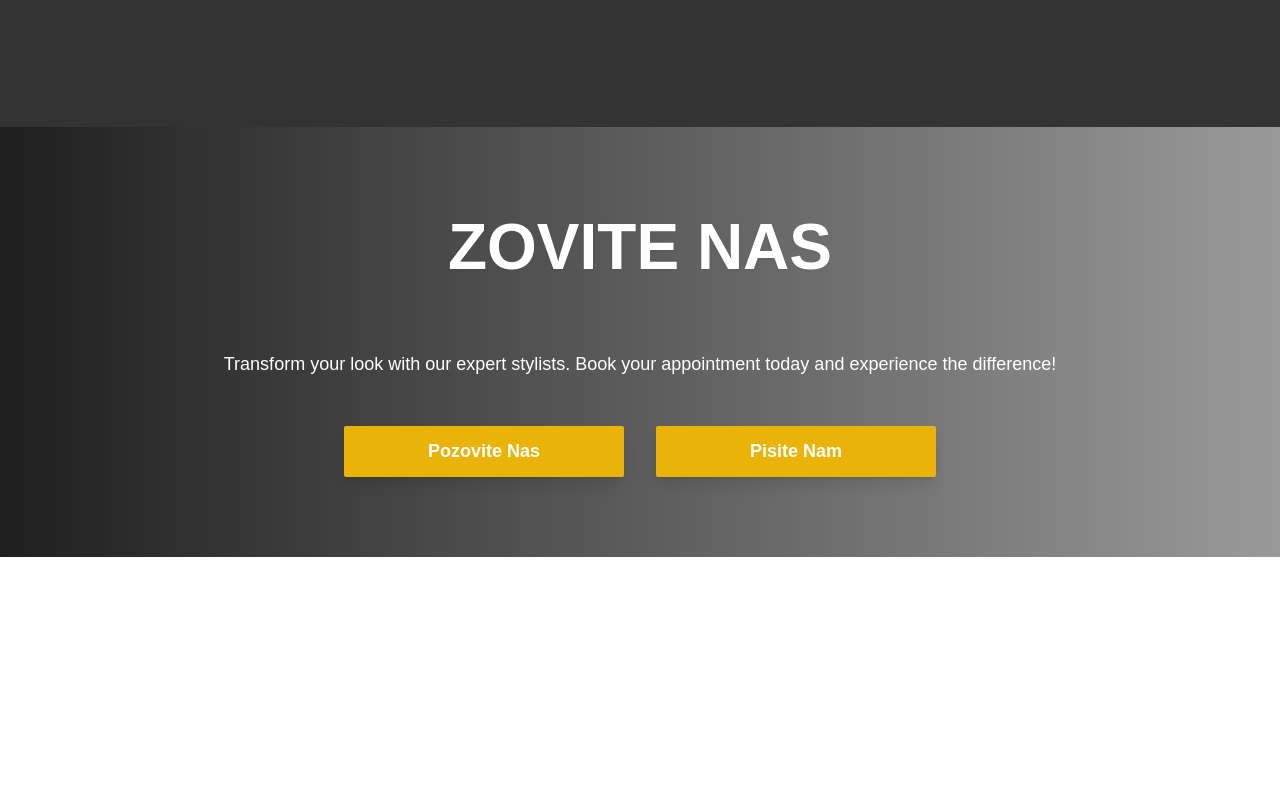
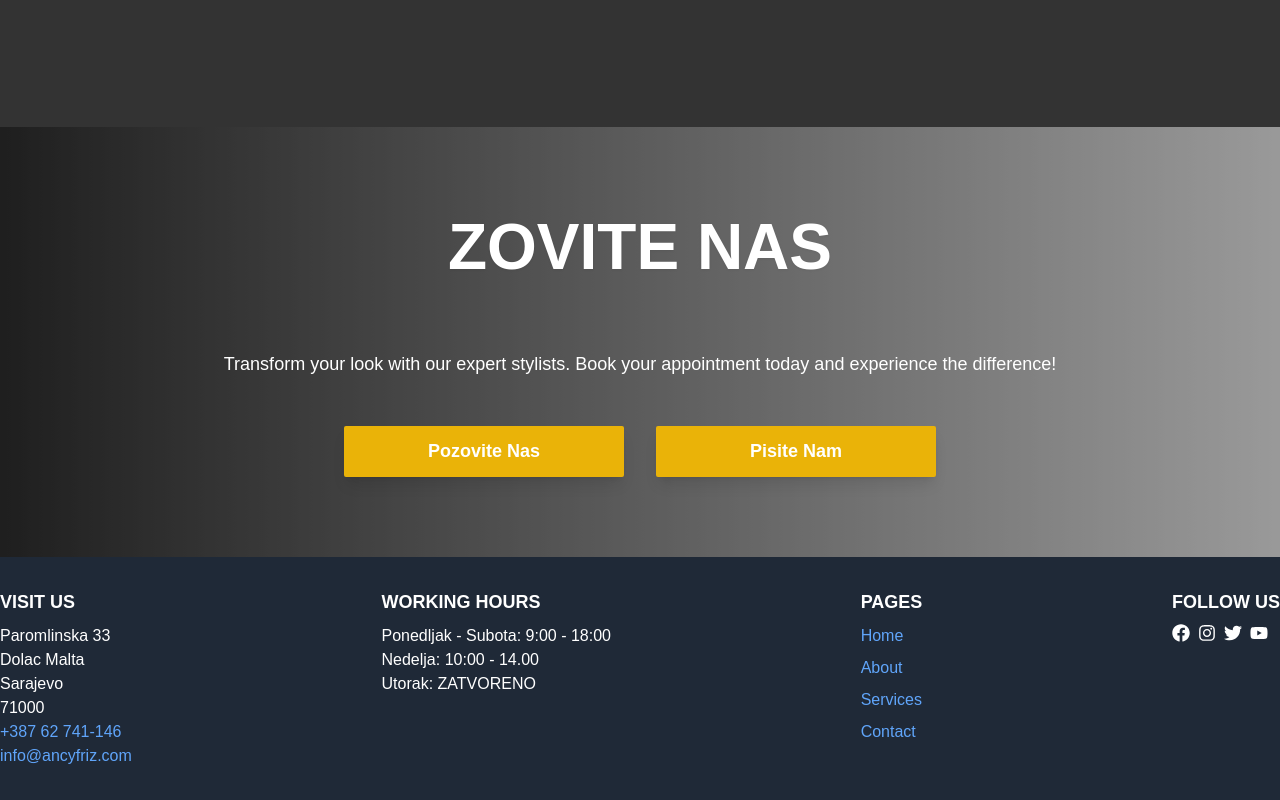
Before and after one commit to MeldinRadoncic/ancyfriz, a React (Create React App) app: page / in a window 1280 px wide. Shown: the part 8661-9461 px from the top of the page. Before the commit the page ends 9218 px from the top, so only its background shows below. Built offline with nearby package versions, Linux system fonts and the light colour scheme.

Commit message:
Creating Footer

```diff
--- a/src/App.js
+++ b/src/App.js
@@ -9,6 +9,7 @@ import "aos/dist/aos.css";
 import "./App.css";
 import Pages from "./Components/Routes/Pages";
 import Navbar from "./Components/Layout/Navbar/Navbar";
+import Footer from "./Components/Layout/Footer/Footer";
 
 function App() {
   // Initialize AOS library for animations
@@ -23,6 +24,8 @@ function App() {
       <Navbar />
       {/* Pages component contains all the routes of the website. */}
       <Pages />
+      {/* Footer component contains the footer of the website. */}
+      <Footer />
     </>
   );
 }
--- /dev/null
+++ b/src/AppData/SocialMediaData.js
@@ -0,0 +1,33 @@
+import React from 'react';
+import { FaFacebook, FaInstagram, FaTwitter, FaYoutube } from 'react-icons/fa';
+
+const iconSize = 18;
+const SocialMediaData = [
+    {
+        id: 1,
+        icon: <FaFacebook size={iconSize} />,
+        link: 'https://www.facebook.com',
+        title: 'Facebook'
+
+    },
+    {
+        id: 2,
+        icon: <FaInstagram size={iconSize}/>,
+        link: 'https://www.instagram.com',
+        title: 'Instagram'
+    },
+    {
+        id: 3,
+        icon: <FaTwitter size={iconSize}/>,
+        link: 'https://www.twitter.com',
+        title: 'Twitter'
+    },
+    {
+        id: 4,
+        icon: <FaYoutube size={iconSize}/>,
+        link: 'https://www.youtube.com',
+        title: 'Youtube'
+    }
+];
+
+export default SocialMediaData;
--- /dev/null
+++ b/src/Components/Layout/Footer/Footer.jsx
@@ -0,0 +1,99 @@
+import React from "react";
+
+import SocialMediaData from "../../../AppData/SocialMediaData";
+import NavbarData from "../../../AppData/NavbarData";
+
+const Footer = () => {
+  return (
+    <footer className='bg-gray-800 text-white py-8'>
+      <div className='container mx-auto flex flex-col lg:flex-row lg:justify-between text-center lg:text-left'>
+        {/* Visit Us Section */}
+        <div className='mb-6 lg:mb-0 flex flex-col'>
+          <h3 className='text-lg font-semibold mb-2 uppercase'>
+            Visit Us
+          </h3>
+          <p className='text-base'>
+            Paromlinska 33
+          </p>
+          <p className='text-base'>
+            Dolac Malta
+          </p>
+          <p className='text-base'>
+            Sarajevo
+          </p>
+          <p className='text-base'>
+            71000
+          </p>
+          <a
+            href='tel:+38762741146'
+            className='text-blue-400 hover:underline'>
+            +387 62 741-146
+          </a>
+          <a
+            href='mailto:info@ancyfriz.com'
+            className='text-blue-400 hover:underline'>
+            info@ancyfriz.com
+          </a>
+        </div>
+
+        {/* Working Hours Section */}
+        <div className='mb-6 lg:mb-0'>
+          <h3 className='text-lg font-semibold mb-2 uppercase'>
+            Working Hours
+          </h3>
+          <p>
+            Ponedljak - Subota: 9:00 -
+            18:00
+          </p>
+          <p>Nedelja: 10:00 - 14.00</p>
+          <p>Utorak: ZATVORENO</p>
+        </div>
+
+        {/* Pages Section */}
+        <div className='mb-6 lg:mb-0'>
+          <h3 className='text-lg font-semibold mb-2 uppercase'>
+            Pages
+          </h3>
+          <ul className='space-y-2'>
+            {NavbarData.map((page) => (
+              <li key={page.title}>
+                <a
+                  href={page.link}
+                  className='text-blue-400 hover:underline'>
+                  {page.title}
+                </a>
+              </li>
+            ))}
+          </ul>
+        </div>
+
+        {/* Follow Us Section */}
+        <div>
+          <h3 className='text-lg font-semibold mb-2 uppercase'>
+            Follow Us
+          </h3>
+          <div className='flex justify-center lg:justify-start space-x-4'>
+            <ul className='flex gap-2'>
+              {SocialMediaData.map(
+                (social) => (
+                  <li>
+                    <a
+                      href={social.link}
+                      key={social.id}
+                      title={
+                        social.title
+                      }>
+                      {social.icon}
+                    </a>
+                  </li>
+                ),
+              )}
+            </ul>
+          </div>
+        </div>
+      </div>
+    </footer>
+  );
+};
+
+export default Footer;
```
